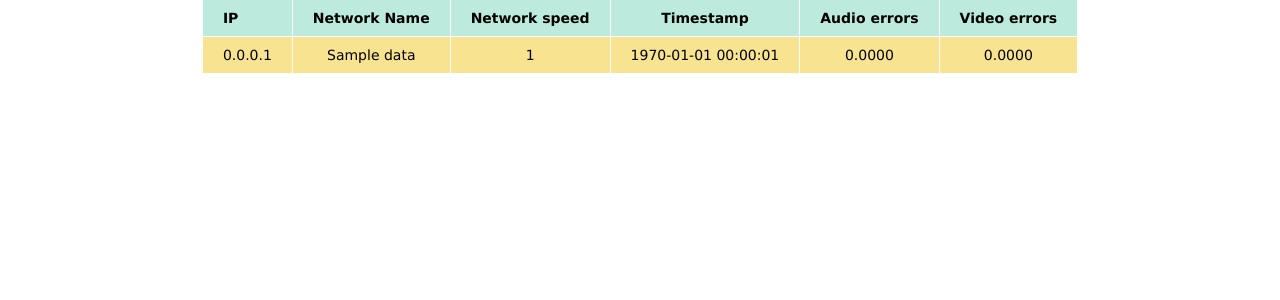
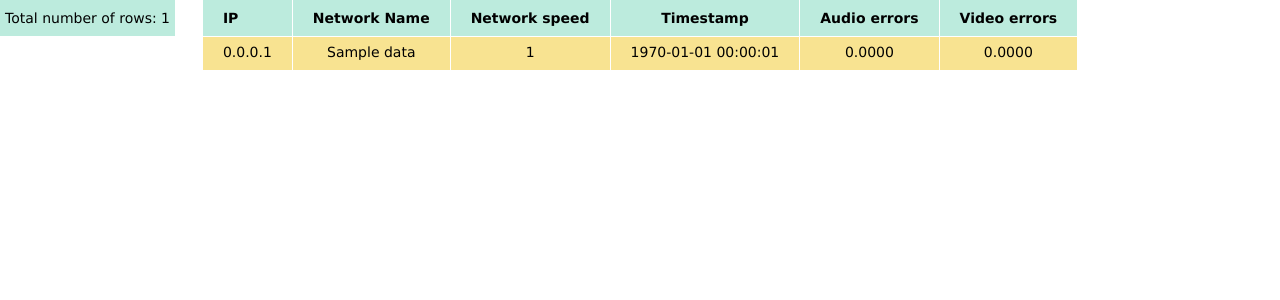
Before and after one commit to wiki-student/ref, a PHP site: page /web.php in a window 1280 px wide. Shown: the top 300 px of the page. Run offline with PHP 8.4, Linux system fonts and the light colour scheme; tables that the repository leaves empty hold one stand-in row (values such as "Sample post").

Commit message:
add counter for rows

```diff
--- a/web.php
+++ b/web.php
@@ -14,13 +14,15 @@
         echo 'I can not connect to the database. Error code: ' . mysqli_connect_error() . ', error: ' . mysqli_connect_error();
         exit;
       }
-      $sql = mysqli_query($link, 'SELECT IP, name, speed, FROM_UNIXTIME(timestamp) AS time, a_frames_failed/a_frames_decoded*100 AS "a", v_frames_failed/v_frames_decoded*100 AS "v" FROM data LIMIT 500');?>
+      $sql = mysqli_query($link, 'SELECT IP, name, speed, FROM_UNIXTIME(timestamp) AS time, a_frames_failed/a_frames_decoded*100 AS "a", v_frames_failed/v_frames_decoded*100 AS "v" FROM data LIMIT 500');
+      $count = mysqli_query($link, 'SELECT * FROM data');?>
       <tr><th>IP</th><th>Network Name</th><th>Network speed</th><th>Timestamp</th><th>Audio errors</th><th>Video errors</th></tr>
       <?php
       while ($result = mysqli_fetch_array($sql)) {
         echo "<tr><td>".long2ip($result['IP'])."</td><td>{$result['name']}</td><td>{$result['speed']}</td><td>{$result['time']}</td><td>{$result['a']}</td><td>{$result['v']}</td></tr>";
-      };
-  ?>
+      };?>
+      <span>Total number of rows: <?php print_r ($count->num_rows);?></span>
+    </table>
 </body>
 <style>
   *{
@@ -34,8 +36,7 @@
     border-radius: 10px;
     border-spacing: 0;
     text-align: center;
-  margin:0px auto;
-
+    margin:-21px auto 0 auto;
     }
     th {
     background: #BCEBDD;
@@ -62,5 +63,13 @@
     tr td:last-child {
     border-right: none;
     }
+    span{
+    font-family: "Lucida Sans Unicode", "Lucida Grande", Sans-Serif;
+    font-size: 14px;
+    position: sticky;
+    top:0px;
+    background-color:#BCEBDD;
+    padding: 10px 5px;
+    }
 </style>
 </html>
```
Lines whose indentation alone changed are shown as unchanged.
